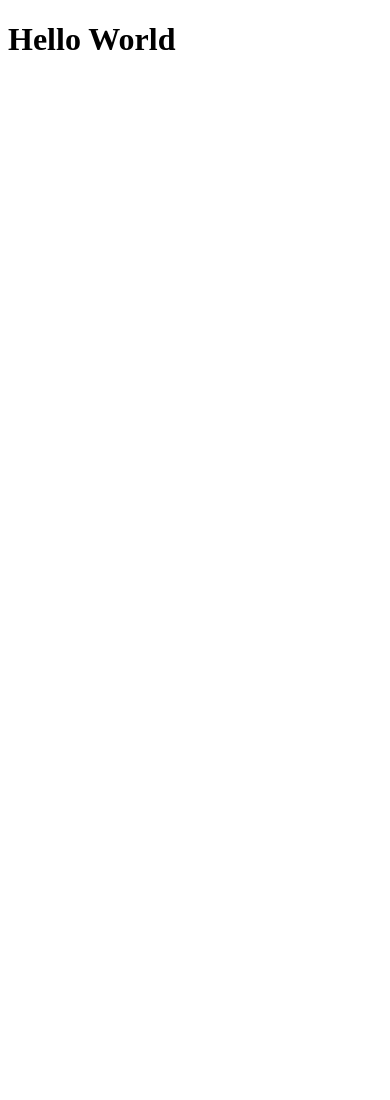
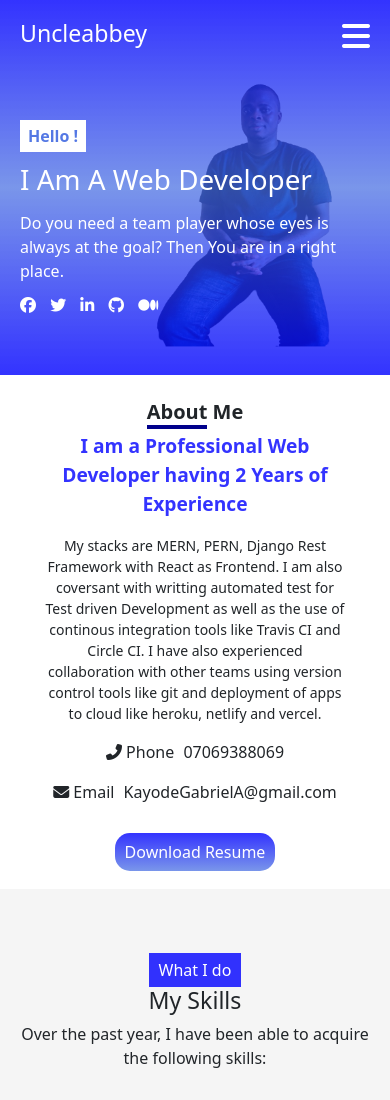
Before and after one commit to uncleabbey/uncleabbey.github.io, a plain HTML site: page index.html in a window 390 px wide. Shown: the top 1100 px of the page. Before the commit the page ends 844 px from the top, so only its background shows below. Drawn offline with nearby package versions, Linux system fonts and the light colour scheme.

Commit message:
add content, styles to index.html

```diff
--- a/index.html
+++ b/index.html
@@ -2,9 +2,110 @@
 <html lang="en">
 <head>
 	<meta charset="UTF-8">
+	<meta name="viewport" content="width=device-width,initial-scale=1">
 	<title>Uncleabbey</title>
+	<link rel="stylesheet" href="style.css">
+	<link rel="stylesheet" href="https://stackpath.bootstrapcdn.com/bootstrap/5.0.0-alpha1/css/bootstrap.min.css" integrity="sha384-r4NyP46KrjDleawBgD5tp8Y7UzmLA05oM1iAEQ17CSuDqnUK2+k9luXQOfXJCJ4I" crossorigin="anonymous">
+	<script src="https://kit.fontawesome.com/aef4268767.js" crossorigin="anonymous"></script>
 </head>
 <body>
-	<h1>Hello World</h1>
+	<div class="wrapper">
+		<!-- Header section -->
+		<section class="header-container">
+			<header>
+				<h3><a href="#">Uncleabbey</a></h3>
+				<nav>
+					<span class="toggler">
+					<i class="fas fa-bars fa-2x"></i>
+					</span>
+					<ul class="navigator">
+						<li><a href="#">Home</a></li>
+						<li><a href="#">About</a></li>
+						<li><a href="#">Work</a></li>
+						<li><a href="#">Resume</a></li>
+						<li><a href="#">Blog</a></li>
+						<li><a href="#">Contact</a></li>
+					</ul>
+				</nav>
+			</header>
+
+			<!-- Showcase Section -->
+			<section class="showcase">
+				<span class="hello">Hello !</span>
+				<h1>I Am A Web Developer</h1>
+				<p class="introduction">Do you need a team player whose eyes is always at the goal? Then You are in a right place. </p>
+				<article class="social">
+					<a href="https://m.facebook.com/kayode.abiodun.7543653" target="_blank"><i class="fab fa-facebook"></i></a>
+					<a href="https://twitter.com/_uncleabbey_" target="_blank"><i class="fab fa-twitter"></i></a>
+					<a href="https://www.linkedin.com/in/kayode-gabriel-abiodun-a53627a9/" target="_blank"><i class="fab fa-linkedin-in"></i></a>
+					<a href="https://github.com/uncleabbey" target="_blank"><i class="fab fa-github"></i></a>
+					<a href="https://medium.com/@uncleabbey" target="_blank"><i class="fab fa-medium"></i></a>
+				</article>
+			</section>
+		</section>
+
+		<!-- Portfolio Section -->
+		<section class="portfolio">
+			<img src="me.png" alt="">
+			<article>
+				<h5><span>About</span> Me</h5>
+				<p class="about-intro">I am a Professional Web Developer having 2 Years of Experience</p>
+				<p class="about-main">My stacks are MERN, PERN, Django Rest Framework with React as Frontend. I am also coversant with writting automated test for Test driven Development as well as the use of continous integration tools like Travis CI and Circle CI. I have also experienced collaboration with other teams using version control tools like git and deployment of apps to cloud like heroku, netlify and vercel.</p>
+				<div class="details">
+					<p class="phone">
+						<span>
+							<i class="fas fa-phone-alt"></i>
+							Phone
+						</span>
+						<span>07069388069</span>
+					</p>
+					<p class="email">
+						<span>
+							<i class="fas fa-envelope"></i>
+							Email
+						</span>
+						<span>KayodeGabrielA@gmail.com</span>
+					</p>
+				</div>
+				<a href="https://drive.google.com/file/d/1_LQp1Q-pTsfy0nM4Tu1Q5YrMYwlOEAGb/view?usp=sharing" target="_blank" class="resume">
+					Download Resume
+				</a>
+			</article>
+		</section>
+
+		<!-- Skills Section -->
+		<div class="skills-container">
+			<section class="skills">
+			<article class="skills-intro">
+			<button type="disable">What I do</button>
+				<h3>My Skills</h3>
+				<p>Over the past year, I have been able to acquire the following skills: </p>
+			</article>
+
+				<div class="skills-detail">
+					<article>
+						<i class="fas fa-laptop fa-2x"></i>
+						<h6>Web Development</h6>
+						<p>Web Development using tools like HTML, CSS, Javascript, React, State Management with Redux and GraphQL on Client-side while using Nodejs or Django Rest Framework for Server-side development</p>
+					</article>
+					<article>
+						<i class="fas fa-chart-bar fa-2x"></i>
+						<h6>Digital Marketing</h6>
+						<p>Search Engine Optimization, Search Engine Advertisement, Social Media Advertisement, Email Advertisement etc</p>
+					</article>
+					<article>
+						<i class="fas fa-pen fa-2x"></i>
+						<h6>Content Writing</h6>
+						<p>Writing of Technical Articles, Blogs and Tutorials. I just started how to write API Documentations</p>
+					</article>
+				</div>
+			</section>
+		</div>
+		<footer>
+			<p>Made with ❤️ by Uncleabbey &copy; 2020</p>
+		</footer>
+	</div>
+	<!-- Wrapper End -->
+	<script src="main.js"></script>
 </body>
 </html>
--- /dev/null
+++ b/main.js
@@ -0,0 +1,19 @@
+const toggleBtn = document.querySelector('.toggler');
+
+const nav = document.querySelector('.navigator');
+const header = document.querySelector('header')
+
+//  display form
+toggleBtn.onclick = () => {
+  if(nav.style.display === 'none') {
+    header.classList.add('header')
+    nav.style.display = 'block';
+} else if(nav.style.display === 'block') {
+  header.classList.remove('header')
+  nav.style.display = 'none'
+} else {
+  header.classList.add('header')
+  nav.style.display = 'block'
+}
+
+};
--- /dev/null
+++ b/style.css
@@ -0,0 +1,269 @@
+:root {
+	box-sizing: border-box;
+}
+*,
+*::before,
+*::after {
+	box-sizing: inherit;
+}
+body {
+	font-family: Helvetica, Arial, sans-serif;
+}
+
+/* Header */
+.wrapper .header-container {
+  background: linear-gradient(
+      rgba(0, 0, 255, 0.8),
+      rgba(65, 105, 225, 0.7),
+      rgba(0, 0, 255, 0.8)
+    ),url('new_ab-removebg-preview.png') center no-repeat;
+  background-size: cover;
+  color: #ffffff;
+}
+.wrapper .header-container a {
+  text-decoration: none;
+  color: #ffffff;
+}
+
+.header-container header {
+  display: flex;
+  justify-content: space-between;
+  width: 90%;
+  margin: 0 auto;
+  padding: 20px;
+  align-items: center;
+}
+.toggler {
+    display: none;
+  }
+.header-container header > nav > ul {
+  display: flex;
+  list-style: none;
+}
+.header-container header > nav > ul > li {
+  margin: 0px 10px;
+}
+
+.showcase {
+  width: 90%;
+  margin: 0 auto;
+  padding: 5rem 20px;
+}
+.showcase .hello {
+  background: #fff;
+  color: rgba(65, 105, 225, 0.9);
+  font-weight: bold;
+  padding: 5px 8px;
+  margin: 10px 0;
+}
+.showcase h1 {
+  padding: 5px 0;
+  margin: 10px 0;
+}
+.showcase p {
+  width: 60%;
+  margin: 10px 0;
+}
+
+.social {
+  margin: 10px 0;
+}
+.social a {
+  margin-left: 10px;
+}
+.social a:first-child {
+  margin-left: 0;
+}
+
+
+/* portfolio */
+
+.wrapper .portfolio {
+  display: flex;
+  width: 90%;
+  margin: 0 auto;
+  padding: 20px;
+  justify-content: space-between;
+}
+.portfolio article {
+  padding: 2rem;
+}
+.portfolio .about-intro {
+  font-size: 1.5rem;
+  font-weight: bold;
+  color: rgba(0, 0, 255, 0.8)
+}
+.portfolio article > h5 {
+  font-weight: bold;
+}
+.portfolio article > h5 > span {
+  border-bottom: 4px solid #00008b;
+}
+.about-main {
+  font-size: 14px;
+}
+
+.details {
+  display: flex;
+  margin-bottom: 20px;
+}
+.phone > span:last-child, .email >  span:last-child {
+  margin-left: 20px;
+}
+.email {
+  margin-left: 2rem;
+}
+
+.resume {
+  background: linear-gradient(rgba(0, 0, 255, 0.8),
+      rgba(65, 105, 225, 0.7));
+  color: white;
+  text-decoration: none;
+  border: 0;
+  outline: 0;
+  cursor: pointer;
+  padding: 0.8rem 1rem;
+  border-radius: 25px;
+}
+
+
+/* Skills */
+.skills-container {
+  background: #f5f5f5;
+}
+.skills {
+  text-align: center;
+  width: 90%;
+  margin: 0 auto;
+  padding: 1rem 1rem 3rem 1rem;
+}
+.skills-intro {
+  padding: 3rem 0;
+}
+.skills-intro> button {
+  padding: 5px 10px;
+  background-color: rgba(0, 0, 255, 0.8);
+  color: white;
+  border: 0;
+}
+.skills-intro > p {
+  width: 60%;
+  margin: 0 auto;
+}
+
+.skills-detail {
+  display: flex;
+}
+.skills-detail > article {
+  background: #fff;
+  padding: 1.5rem;
+  margin-left: 15px;
+  width: 400px;
+  font-size: 14px;
+}
+.skills-detail > article:first-child {
+  margin-left: 0;
+}
+footer {
+  text-align: center;
+  padding: 10px;
+}
+
+/* media queries */
+
+@media screen and (max-width: 900px) {
+  .toggler {
+    display: block;
+  }
+  /* .wrapper .header-container a {
+  text-decoration: none;
+  color: #00008b;
+} */
+  .header-container header {
+    width: 100%;
+    align-items: flex-start;
+  }
+  .header-container header > nav > ul {
+    display: none;
+    position: absolute;
+    left: 0px;
+}
+.header-container header > nav > ul > li {
+  margin: 5px 0;
+}
+
+.header {
+  height: 250px;
+  background: #000;
+}
+.showcase {
+  width: 100%;
+  padding: 3rem 20px;
+}
+.showcase p {
+  width: 100%;
+  margin: 10px 0;
+}
+.portfolio {
+  width: 100%;
+}
+}
+
+@media screen and (max-width: 600px) {
+  .wrapper .header-container {
+    background: linear-gradient(
+      rgba(0, 0, 255, 0.8),
+      rgba(65, 105, 225, 0.7),
+      rgba(0, 0, 255, 0.8)
+    ),url('me_bg_small.png') center no-repeat;
+  background-size: cover;
+  color: #ffffff;
+}
+  .portfolio {
+  width: 100%;
+  flex-direction: column;
+  justify-content: flex-start;
+  padding: 0;
+  margin: 0;
+  text-align: center;
+}
+.portfolio > img {
+  display: none;
+}
+.details {
+  flex-direction: column;
+}
+.email {
+  margin-left: 0;
+}
+.phone > span:last-child, .email >  span:last-child {
+  margin-left: 5px;
+}
+.portfolio article {
+  padding: 5px;
+}
+.portfolio .about-intro {
+  font-size: 1.2rem;
+  font-weight: bold;
+  color: rgba(0, 0, 255, 0.8)
+}
+.skills {
+  width: 100%;
+}
+.skills-intro > p {
+  width: 100%;
+}
+.skills-detail {
+  flex-direction: column;
+}
+.skills-detail > article {
+  padding: 1rem;
+  margin: 10px 0;
+  width: 100%;
+}
+.resume {
+  padding: 0.5rem 0.6rem;
+  border-radius: 15px;
+}
+
+}
```
Also changed, not shown: me.png (added), me_bg_small.png (added), new_ab-removebg-preview.png (added).
